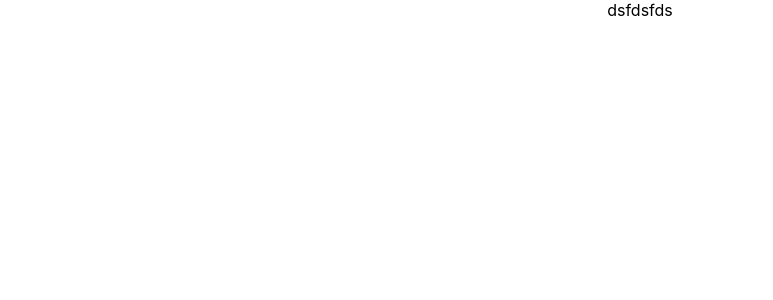
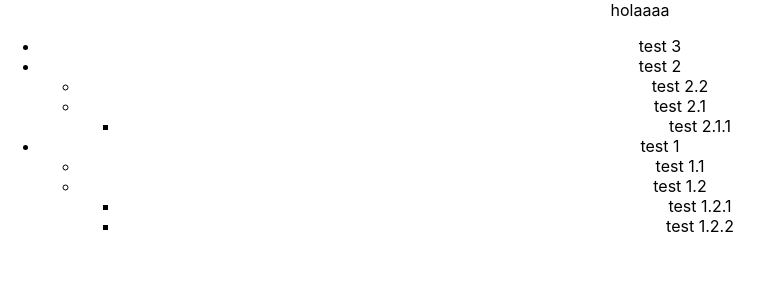
Before and after one commit to edinson000e/crud_category_full_audits, a React (Create React App) app: page / in a window 1280 px wide. Shown: the top 300 px of the page, without its empty margins (0-773 px from the left). Built offline with nearby package versions, Linux system fonts and the light colour scheme.

Commit message:
Modify name menu categories

```diff
--- a/src/App.tsx
+++ b/src/App.tsx
@@ -1,6 +1,7 @@
 import React from "react";
 import { useMemo, useState } from "react";
 import "./App.css";
+import { MenuCategories } from "./components";
 
 export interface Categories {
   id: number;
@@ -91,9 +92,13 @@ function App() {
   }, [categories]);
 
   console.log("categories", categoriesWithParents);
-  console.log("set", setCategories);
 
-  return <div className="App">dsfdsfds</div>;
+  return (
+    <div className="App">
+      holaaaa
+      <MenuCategories allCategories={categoriesWithParents} />
+    </div>
+  );
 }
 
 export default App;
--- /dev/null
+++ b/src/components/MenuCategories.tsx
@@ -0,0 +1,36 @@
+import React from "react";
+import { Categories } from "../App";
+
+interface MenuCategoriesProps {
+    allCategories: Categories[];
+    submenu?: boolean
+}
+
+export const MenuCategories = ({
+  allCategories,
+  submenu = false,
+}: MenuCategoriesProps) => {
+  const getMenuItem = (menuItem: any) => {
+    let name = menuItem.name;
+
+    if (menuItem.children && menuItem.children.length > 0) {
+      return (
+        <li>
+          {name}
+          <MenuCategories allCategories={menuItem.children} submenu={true} />
+        </li>
+      );
+    } else {
+      return <li>{name}</li>;
+    }
+  };
+
+  let options: any = [];
+  allCategories.forEach((item: any) => {
+    options.push(getMenuItem(item));
+  });
+
+  if (submenu && submenu === true) return <ul>{options}</ul>;
+
+  return <ul>{options}</ul>;
+};
--- a/src/components/index.ts
+++ b/src/components/index.ts
@@ -1 +1 @@
-export * from "./SubCategories"
+export * from "./MenuCategories"
```
Also changed, not shown: src/components/SubCategories.tsx (deleted, +0 -45 lines).
